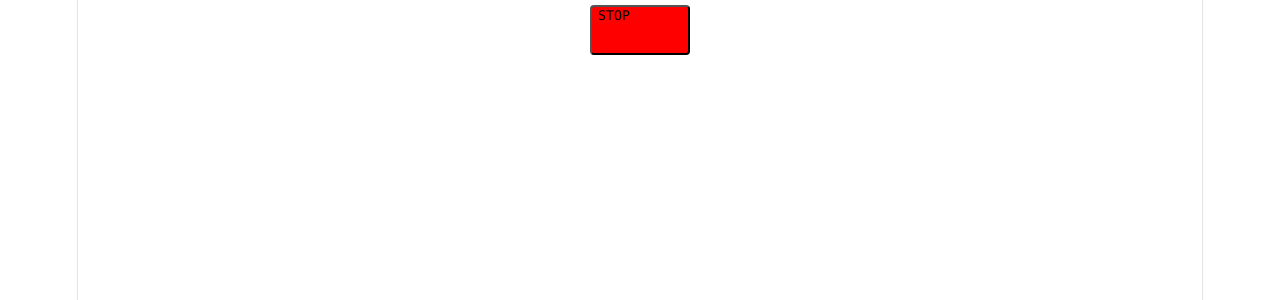
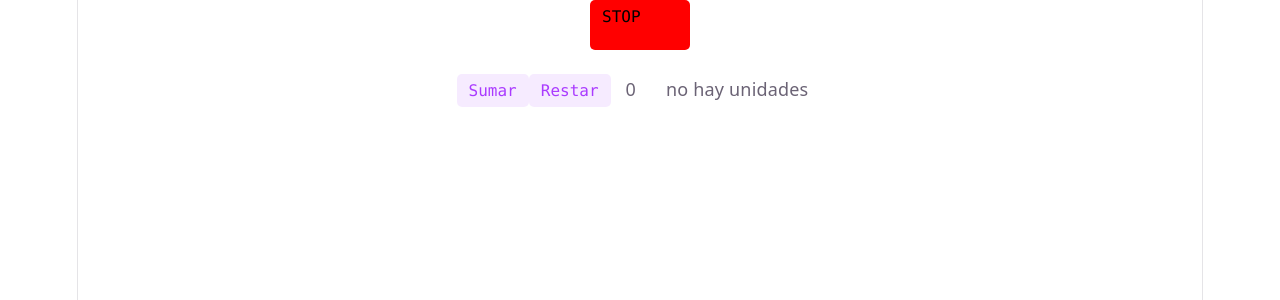
Before and after one commit to giovannilavolpe/react-bootcamp-giovanni, a React (Vite) app in the folder react-bootcamp-giovanni/: page / in a window 1280 px wide. Shown: the top 300 px of the page. Built offline with nearby package versions, Linux system fonts and the light colour scheme.

Commit message:
feat(Content.tsx) Show AvisoStock in content

```diff
--- a/react-bootcamp-giovanni/src/clase4/Content.tsx
+++ b/react-bootcamp-giovanni/src/clase4/Content.tsx
@@ -1,6 +1,7 @@
 import { StrictMode } from 'react'
 import { createRoot } from 'react-dom/client'
 import TrafficLights from './TrafficLights'
+import AvisoStock from './AvisoStock'
 
 createRoot(document.getElementById('root')!).render(
     <StrictMode>
@@ -12,6 +13,7 @@ function Content() {
     return(
         <div>
             <TrafficLights/>
+            <AvisoStock/>
         </div>
     )
 }
```
